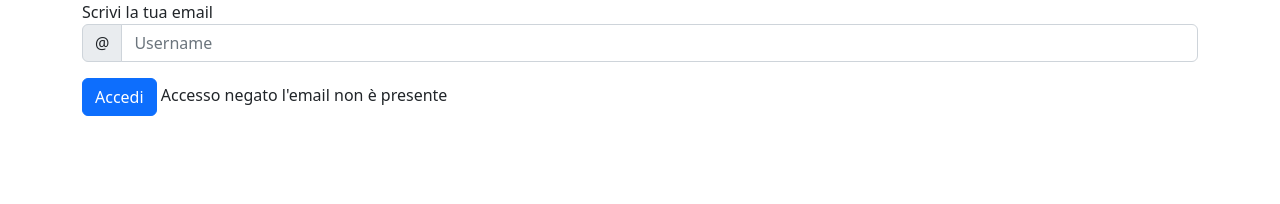
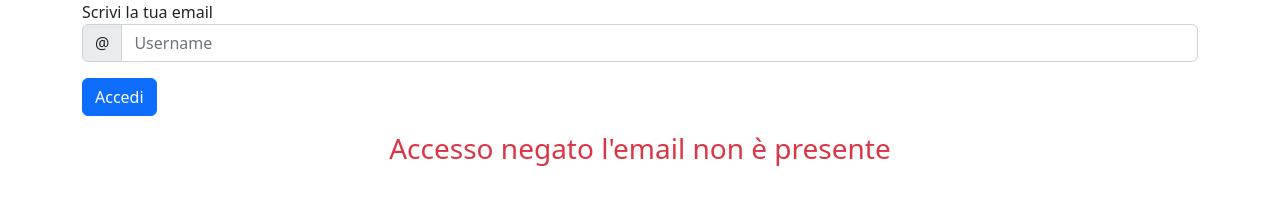
Before and after one commit to AlexBosio95/js-mail-dadi, a plain HTML site: page index.html in a window 1280 px wide. Both pictures are taken after a click on the button "Accedi". Drawn offline with nearby package versions, Linux system fonts and the light colour scheme.

Commit message:
DOM email

```diff
--- a/index.html
+++ b/index.html
@@ -26,10 +26,14 @@
         <div class="input-group mb-3">
             <span class="input-group-text" id="basic-addon1">@</span>
             <input type="text" class="form-control" placeholder="Username" aria-label="Username"
-                aria-describedby="basic-addon1">
+                aria-describedby="basic-addon1" id="email">
         </div>
         <button id="btn-check" type="button" class="btn btn-primary">Accedi</button>
-        <span id="check-user"></span>
+
+        <div class="m-3 text-center">
+            <h3 id="check-user"></h3>
+        </div>
+
     </div>
 
 
--- a/js/script.js
+++ b/js/script.js
@@ -1,7 +1,7 @@
 // Array con elenco email
 const elencoMail = ['pippo@gmail.com', 'pluto@gmail.com', 'giacomo@gmail.com', 'pino@gmail.com', 'umberto@gmail.com', 'peppino@gmail.com', 'sara@gmail.com', 'linda@gmail.com', 'francesca@gmail.com', 'serena@gmail.com', 'monica@gmail.com', 'alessandro@gmail.com', 'luca@gmail.com', 'rebecca@gmail.com', 'dino@gmail.com'];
 // variabile dove viene scritta l'email
-const emailUser = document.getElementById('basic-addon1');
+const emailUser = document.getElementById('email');
 // Variabile dove scrivo il risultato di accesso
 const checkUser = document.getElementById('check-user');
 // Variabile bottone di controllo
@@ -13,6 +13,8 @@ let verify = false;
 // Evento click per contollo email
 verEmail.addEventListener('click', function(){
 
+    console.log(emailUser.value);
+
     for (let index = 0; index < elencoMail.length; index++) {
 
         if (emailUser.value == elencoMail[index]) {
@@ -23,13 +25,19 @@ verEmail.addEventListener('click', function(){
     if (verify == true) {
         console.log('Puoi entrare');
         checkUser.innerHTML = ('Puoi entrare');
+        checkUser.classList.add('text-success')
+        checkUser.classList.remove('text-danger')
 
     } else {
         console.log('Accesso negato l\'email non è presente');
         checkUser.innerHTML = ('Accesso negato l\'email non è presente');
+        checkUser.classList.add('text-danger')
+        checkUser.classList.remove('text-success')
+
+
     }
 
-    console.log(emailUser.value);
+
 
 });
 
```
